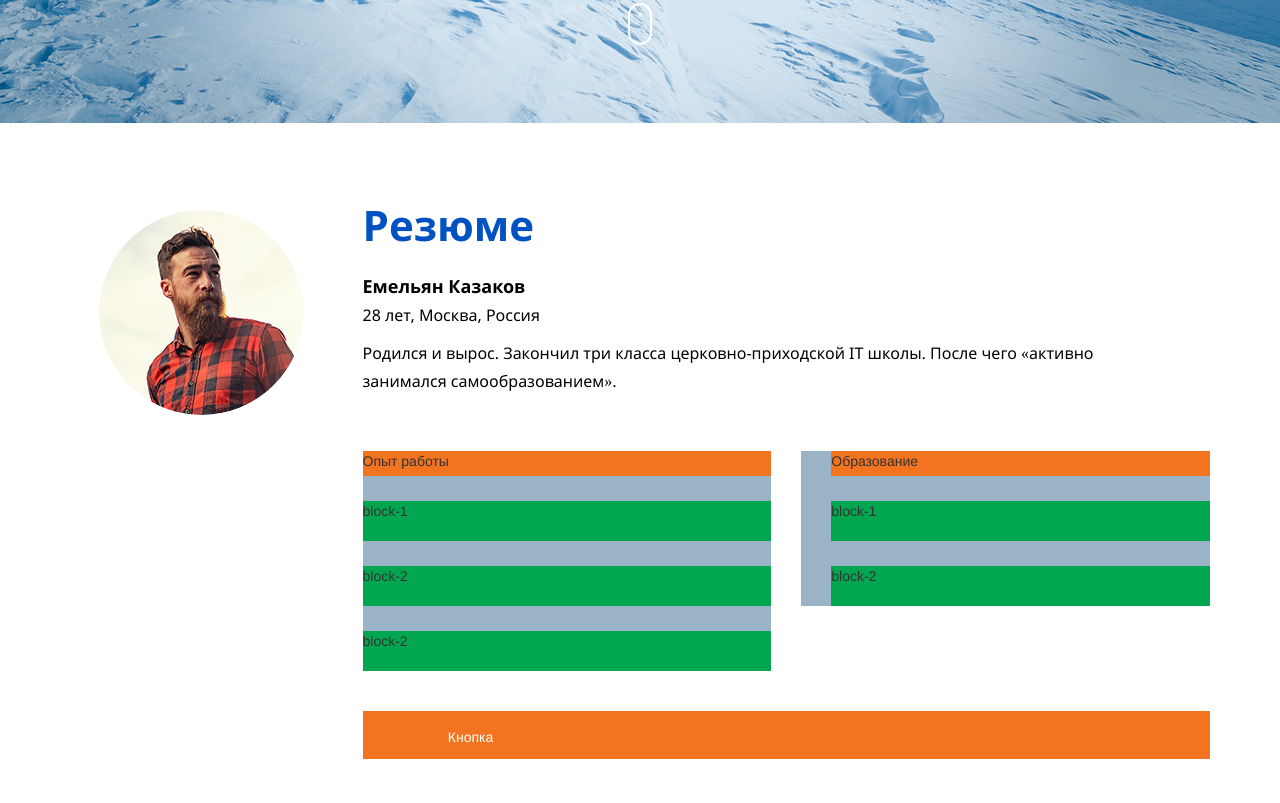
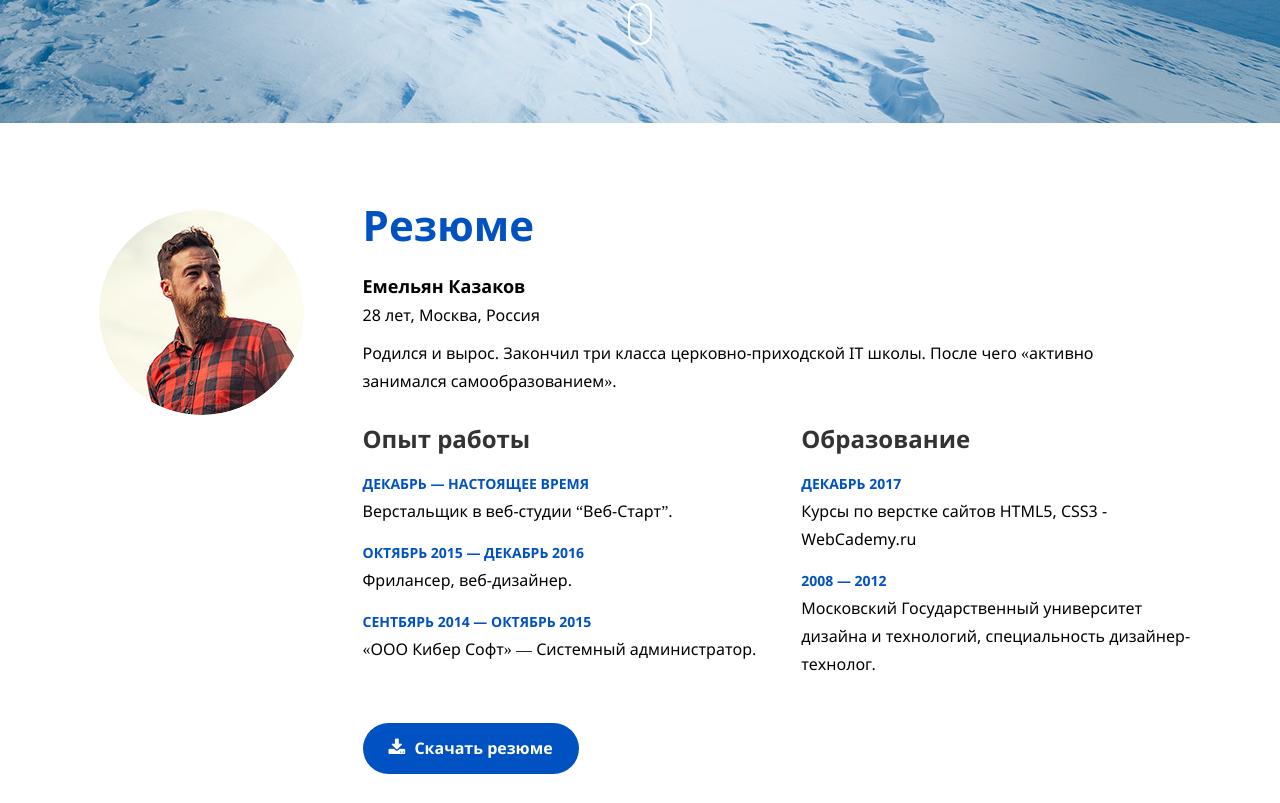
Before and after one commit to alexlionstudio/portfolio, a plain HTML site: page index.html in a window 1280 px wide. Shown: the part 677-1480 px from the top of the page. Drawn offline with Linux system fonts and the light colour scheme.

Commit message:
resume_2

```diff
--- a/index.html
+++ b/index.html
@@ -60,7 +60,7 @@
 	</header>
 	<main>
 		<!-- Блок Резюме start -->
-		<div id="resume" class="resume">
+		<div id="resume" class="resume resume--bg-laptop">
 			<div class="container">
 				<div class="row">
 					<!-- Аватар резюме -->
@@ -85,40 +85,80 @@
 									<p>Родился и вырос. Закончил три класса церковно-приходской IT школы. После чего «активно занимался самообразованием».</p>
 								</div>
 							</div>
-							<div class="row resume__skills-and-education-inf">
-								<!-- Опыт специалиста start-->
+							<div class="row resume__story-block">
+								<!-- блок Опыт специалиста start-->
 								<div class="col-sm-6">
-									<div class="resume__slills-inf block">
+									<div class="resume__story-inf">
 										<!-- заголовок блока - Опыт специалиста -->
-										<div class="resume__slills-inf-title block--orange">
-											Опыт работы
+										<div class="resume__story-inf-title">
+											<h3>Опыт работы</h3>
 										</div>
-										<!-- 1 смысловой блок - Опыт специалиста -->
-										<div class="resume__slills-inf-block block--green">block-1</div>
-										<!-- 2 смысловой блок - Опыт специалиста -->
-										<div class="resume__slills-inf-block block--green">block-2</div>
-										<!-- 3 смысловой блок - Опыт специалиста -->
-										<div class="resume__slills-inf-block block--green">block-2</div>
+										<!-- Список История заведений start -->
+										<ul class="resume__story-inf-column">
+											<li class="resume__story-inf-list">
+												<div class="resume__story-inf-time">
+													<p>декабрь — настоящее время</p>
+												</div>
+												<div class="resume__story-inf-description">
+													<p>Верстальщик в веб-студии “Веб-Старт”.</p>
+												</div>
+											</li>
+											<li class="resume__story-inf-list">
+												<div class="resume__story-inf-time">
+													<p>октябрь 2015 — Декабрь 2016</p>
+												</div>
+												<div class="resume__story-inf-description">
+													<p>Фрилансер, веб-дизайнер.</p>
+												</div>
+											</li>
+											<li class="resume__story-inf-list">
+												<div class="resume__story-inf-time">
+													<p>Сентбярь 2014 — Октябрь 2015</p>
+												</div>
+												<div class="resume__story-inf-description">
+													<p>«ООО Кибер Софт» — Системный администратор.</p>
+												</div>
+											</li>
+										</ul>
+										<!-- Список История заведений end -->
 									</div>
 								</div>
-								<!-- Опыт специалиста end-->
+								<!-- блок Опыт специалиста end-->
 								<!-- Образование специалиста start -->
 								<div class="col-sm-6">
-									<div class="resume__education-inf block">
-										<!-- заголовок блока - Образование специалиста -->
-										<div class="resume__slills-inf-title block--orange">
-											Образование
+									<div class="resume__story-inf resume__story-inf--offmargin">
+										<!-- заголовок блока - Опыт специалиста -->
+										<div class="resume__story-inf-title">
+											<h3>Образование</h3>
 										</div>
-										<!-- 1 смысловой блок - Образование специалиста -->
-										<div class="resume__slills-inf-block block--green">block-1</div>
-										<!-- 2 смысловой блок - Образование специалиста -->
-										<div class="resume__slills-inf-block block--green">block-2</div>
+										<!-- Список История заведений start -->
+										<ul class="resume__story-inf-column">
+											<li class="resume__story-inf-list">
+												<div class="resume__story-inf-time">
+													<p>декабрь 2017</p>
+												</div>
+												<div class="resume__story-inf-description">
+													<p>Курсы по верстке сайтов HTML5, CSS3 - WebCademy.ru</p>
+												</div>
+											</li>
+											<li class="resume__story-inf-list">
+												<div class="resume__story-inf-time">
+													<p>2008 — 2012</p>
+												</div>
+												<div class="resume__story-inf-description">
+													<p>Московский Государственный университет дизайна и технологий, специальность дизайнер-технолог.</p>
+												</div>
+											</li>
+										</ul>
+										<!-- Список История заведений end -->
 									</div>
 								</div>
 								<!-- Образование специалиста end -->
 							</div>
 							<!-- Кнопка скачать резюме -->
-							<div class="button button--download block--orange"><a href="#">Кнопка</a></div>
+							<div class="button button--download">
+								<a href="#"><i class="fa fa-download"></i> Скачать резюме</a>
+							</div>
 						</div>
 					</div>
 					<!-- Контент резюме end -->
--- a/less/_base/_buttons.less
+++ b/less/_base/_buttons.less
@@ -1,10 +1,17 @@
 .button a{
 	display: inline-block;
-	height: 48px;
-	width: 216px;
+	// padding: 11px 26px 14px;
 	text-decoration: none;
-	padding: 16px;
+	padding: 14px 26px;
+	font-size: 16px;
+	.noto-sans-bold;
 	text-align: center;
+	border-radius: 60px;
+	.blueBackground;
+	.fa{
+		font-size: 18px;
+		margin-right: 5px;
+	}
 }
 .button--download a{
 	color: #fff;
--- a/less/_base/_variables.less
+++ b/less/_base/_variables.less
@@ -3,6 +3,9 @@
 }
 .blueHeading{
 	color: #0052C2;
+}
+.blueBackground{
+	background: #0052C2;
 }
 .standadrt-text{
 	color: #010101;
--- a/less/_sections/_resume.less
+++ b/less/_sections/_resume.less
@@ -9,6 +9,13 @@
 	@media (min-width: 1200px){
 		padding-top: 87px;
 		padding-bottom: 90px;
+	}
+	@media (min-width: 1500px){
+		&--bg-laptop{
+			background-image: url('../img/background/laptop.png');
+			background-repeat: no-repeat;
+			background-position: right 70%;
+		}
 	}
 }
 .resume__avatar{
@@ -47,9 +54,11 @@
 		line-height: 30px;
 	}
 }
+/* --------------------------------
+       	resume__main-inf
+----------------------------------- */
 .resume__main-inf {
-	height: 139px; // убрать нужно будет
-	margin-bottom: 40px;
+	margin-bottom: 37px;
 	.noto-sans-normal;
 	&-person{
 		margin-bottom: 10px;
@@ -62,44 +71,70 @@
 		.standadrt-text;
 	}
 	@media (min-width: 768px){
-		margin-bottom: 40px;
+		margin-bottom: 30px;
 		padding-right: 40px;
 	}
 }
-.resume__skills-and-education-inf{
-	margin-bottom: 20px;
+
+/* --------------------------------
+       	resume__story-block
+----------------------------------- */
+//  Блок 1-го уровня -- главный
+.resume__story-block{
+	margin-bottom: 0px;
 	@media (min-width: 768px){
-		margin-bottom: 40px;
+		margin-bottom: 20px;
+	}
+	@media (min-width: 1200px){
+		margin-bottom: 20px;
 	}
 }
-.resume__slills-inf {
-	margin-bottom: 43px;
+//  Блок 2-го уровня
+.resume__story-inf{
+	margin-bottom: 21px;
 	@media (min-width: 768px){
+		margin-bottom: 25px;
+	}
+	&--offmargin{
 		margin-bottom: 0px;
 	}
 }
-.resume__education-inf {
-	@media (min-width: 1200px){
-		padding-left: 30px;
+.resume__story-inf-title{
+	margin-bottom: 18px;
+	& h3{
+		line-height: 28px;
+		font-size: 24px;
+		margin: 0px;
+		padding: 0px;
+		.noto-sans-bold;
 	}
 }
-.resume__slills-inf-title {
-	height: 25px; // убрать нужно будет
-	margin-bottom: 22px;
-	@media (min-width: 768px){
-		margin-bottom: 25px;
+.resume__story-inf-column {
+	margin: 0px;
+	padding: 0px;
+}
+.resume__story-inf-list {
+	margin: 0px;
+	padding: 0px;
+	list-style-type: none;
+}
+.resume__story-inf-time{
+	font-size: 14px;
+	line-height: 26px;
+	text-transform: uppercase;
+	.noto-sans-bold;
+	.blueHeading;
+	& p{
+		margin: 0px;
+		padding: 0px;
 	}
 }
-.resume__slills-inf-block {
-	height: 40px; // убрать нужно будет
-	margin-bottom: 22px;
-	@media (min-width: 768px){
-		margin-bottom: 25px;
-	}
-	&:last-child{
-		margin-bottom: 0px;
+.resume__story-inf-description {
+	padding-bottom: 15px;
+	.noto-sans-normal;
+	.standadrt-text;
+	& p{
+		margin: 0px;
+		padding: 0px;
 	}
 }
-
-.button {
-}
```
Also changed, not shown: css/main.css, img/background/laptop.png (renamed from img/laptop.png), 1 other file.
